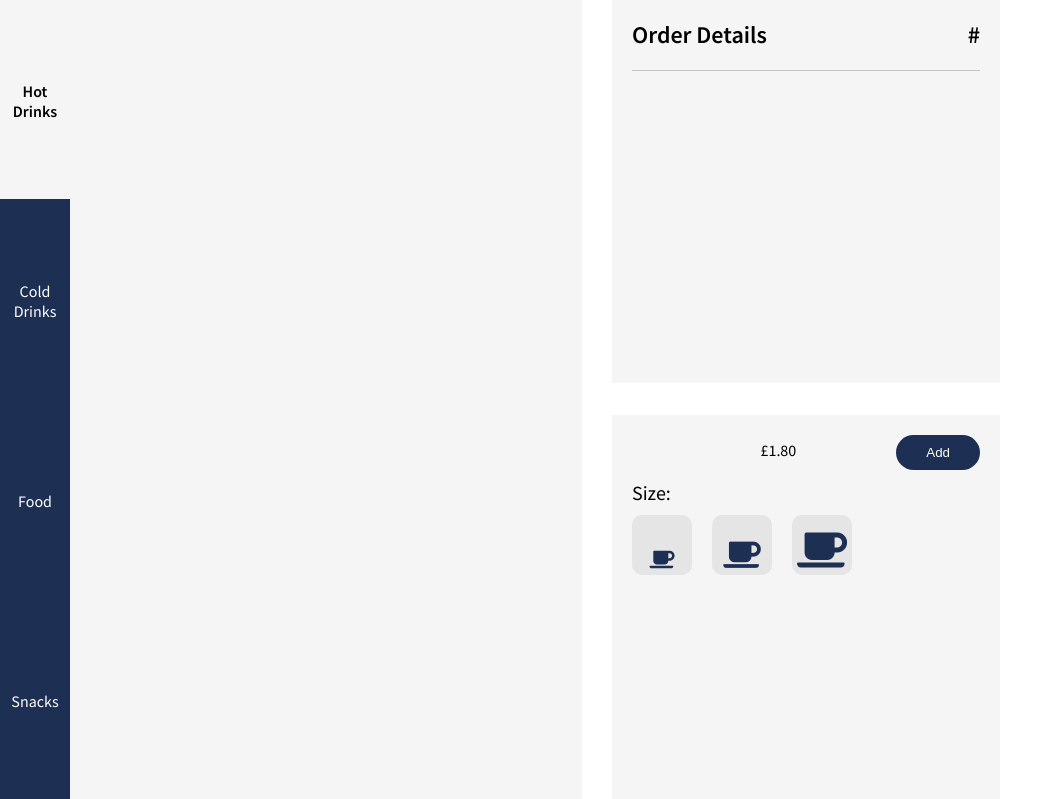
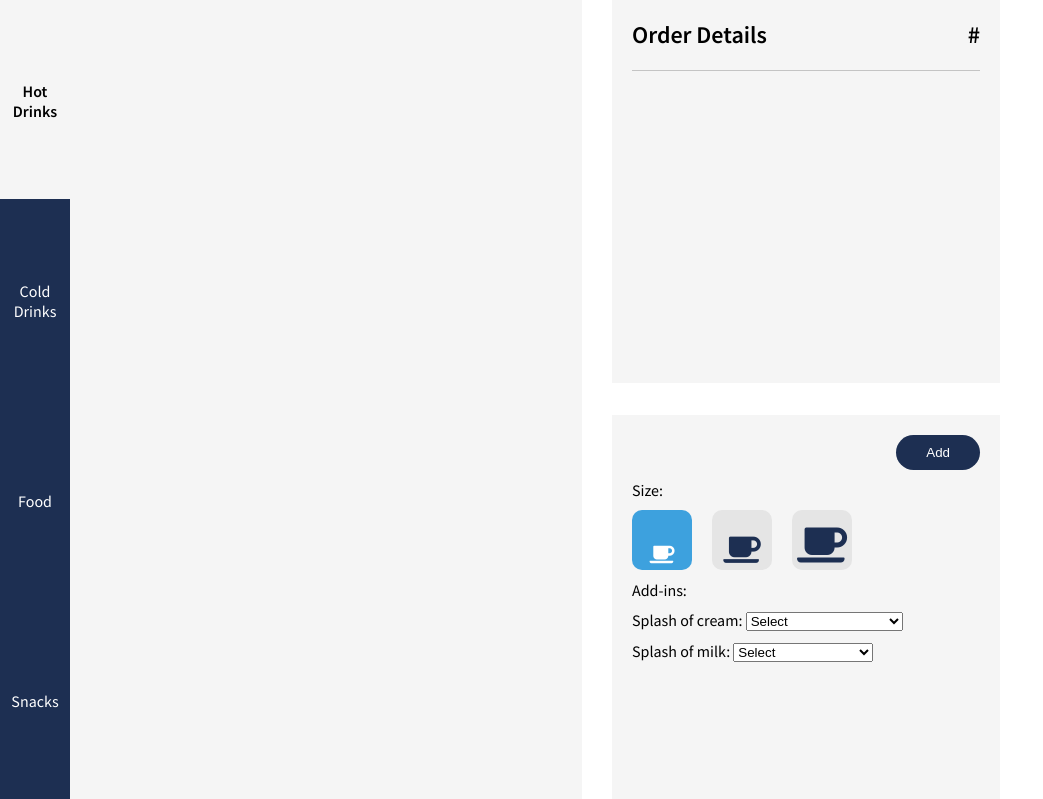
Before and after one commit to sambrock/CoffeePal, a PHP site: page /order.php in a window 1280 px wide. Shown: the part 75-874 px from the top of the page, without its empty margins (0-1043 px from the left). Run offline with PHP 8.4, Linux system fonts and the light colour scheme; data that the repository does not hold is empty; some libraries are stand-ins or nearby versions.

Commit message:
Added options for different items.

```diff
--- a/current_order_loop.php
+++ b/current_order_loop.php
@@ -1,8 +1,9 @@
 <?php
 include("current_order.php");
+
 foreach($current_order as $item){
     echo "<div class='order-item'>";
-    echo "<span class='order-item-name'>{$item["item_name"]}</span><span class='order-item-price'>£{$item["item_price"]}</span><span class='delete' data-order-item-id='{$item["order_item_id"]}'></span>";
+    echo "<span class='current-order-item-name'>{$item["item_name"]}</span><span class='current-order-item-price'>£{$item["item_price"]}</span><span class='delete' data-order-item-id='{$item["order_item_id"]}'></span>";
     echo "</div>";
 }
 ?>
--- a/order.php
+++ b/order.php
@@ -30,8 +30,8 @@ include("current_order.php");
                     <div class="item-btns-container" id="hot-drinks">
                         <?php
                         foreach($hot_drinks as $item){
-                            echo "<div class='item-btn'>";
-                            echo "<span class='item-name'>{$item["item_name"]}</span><span class='item-price'>£{$item["item_price"]}</span><span class='item-id' data-id='{$item["item_id"]}'></span><span class='item-type' data-type='{$item["item_type"]}'></span>";
+                            echo "<div class='item-btn' data-item-name='{$item["item_name"]}' data-item-price='{$item["item_price"]}' data-id='{$item["item_id"]}' data-type='{$item["item_type"]}'>";
+                            echo "<span class='item-name' >{$item["item_name"]}</span><span class='item-price' >£{$item["item_price"]}</span>";
                             echo "</div>";
                         }
                         ?>
@@ -39,8 +39,8 @@ include("current_order.php");
                     <div class="item-btns-container" id="cold-drinks">
                         <?php
                         foreach($cold_drinks as $item){
-                            echo "<div class='item-btn'>";
-                            echo "<span class='item-name'>{$item["item_name"]}</span><span class='item-price'>£{$item["item_price"]}</span><span class='item-id' data-id='{$item["item_id"]}'></span><span class='item-type' data-type='{$item["item_type"]}'></span>";
+                            echo "<div class='item-btn' data-item-name='{$item["item_name"]}' data-item-price='{$item["item_price"]}' data-item-id='{$item["item_id"]}' data-item-type='{$item["item_type"]}'>";
+                            echo "<span class='item-name' >{$item["item_name"]}</span><span class='item-price' >£{$item["item_price"]}</span>";
                             echo "</div>";
                         }
                         ?>
@@ -48,8 +48,8 @@ include("current_order.php");
                     <div class="item-btns-container" id="food">
                         <?php
                         foreach($food as $item){
-                            echo "<div class='item-btn'>";
-                            echo "<span class='item-name'>{$item["item_name"]}</span><span class='item-price'>£{$item["item_price"]}</span><span class='item-id' data-id='{$item["item_id"]}'></span><span class='item-type' data-type='{$item["item_type"]}'></span>";
+                            echo "<div class='item-btn' data-item-name='{$item["item_name"]}' data-item-price='{$item["item_price"]}' data-id='{$item["item_id"]}' data-type='{$item["item_type"]}'>";
+                            echo "<span class='item-name' >{$item["item_name"]}</span><span class='item-price' >£{$item["item_price"]}</span>";
                             echo "</div>";
                         }
                         ?>
@@ -57,8 +57,8 @@ include("current_order.php");
                     <div class="item-btns-container" id="snacks">
                         <?php
                         foreach($snacks as $item){
-                            echo "<div class='item-btn'>";
-                            echo "<span class='item-name'>{$item["item_name"]}</span><span class='item-price'>£{$item["item_price"]}</span><span class='item-id' data-id='{$item["item_id"]}'></span><span class='item-type' data-type='{$item["item_type"]}'></span>";
+                            echo "<div class='item-btn' data-item-name='{$item["item_name"]}' data-item-price='{$item["item_price"]}' data-id='{$item["item_id"]}' data-type='{$item["item_type"]}'>";
+                            echo "<span class='item-name' >{$item["item_name"]}</span><span class='item-price' >£{$item["item_price"]}</span>";
                             echo "</div>";
                         }
                         ?>
@@ -74,17 +74,43 @@ include("current_order.php");
                         <div id="current-order-items"></div>
                     </div>
                     <div class="order-options">
-                        <div class="order-options-header">
-                            <h2 id="order-item-name"></h2>
-                            <span class="order-item-price">£1.80</span>
-                            <button class="add-btn">Add</button>
+                        <div class="option-item-header">
+                            <span id="option-item-name" data-item-id=""></span>
+                            <span id="option-item-price" data-item-price=""></span>
+                            <button id="add-btn">Add</button>
                         </div>
-                        <div class="option" id="order-size">
+                        <div class="option-list"></div>
+                        <div class="option" id="size">
                             <div class="option-header">Size:</div>
                             <div class="option-inputs">
-                                <div class="size-btn"><i class="fas fa-coffee" id="small-size"></i></div>
-                                <div class="size-btn"><i class="fas fa-coffee" id="medium-size"></i></div>
-                                <div class="size-btn"><i class="fas fa-coffee" id="large-size"></i></div>
+                                <div class="size-btn active" data-size="small" data-price="0" data-option-name="Small"><i class="fas fa-coffee" id="small-size"></i></div>
+                                <div class="size-btn" data-size="medium" data-price="0.20" data-option-name="Medium"><i class="fas fa-coffee" id="medium-size"></i></div>
+                                <div class="size-btn" data-size="large" data-price="0.40" data-option-name="Large"><i class="fas fa-coffee" id="large-size"></i></div>
+                            </div>
+                        </div>
+                        <div class="option-header">Add-ins:</div>
+                        <div class="option" id="add-ins">
+                            <div class="option-inputs">
+                                <label>Splash of cream:
+                                    <select class="option-add-in" id="cream">
+                                        <option value="0" hidden>Select</option>
+                                        <option value="1" data-option-name="Extra Splash of Cream" data-price="0">Extra Splash of Cream</option>
+                                        <option value="2" data-option-name="Light Splash of Cream" data-price="0">Light Splash of Cream</option>
+                                        <option value="3" data-option-name="Splash of Cream" data-price="0">Splash of Cream</option>
+                                    </select>
+                                </label>
+                            </div>
+                        </div>
+                        <div class="option" id="add-ins">
+                            <div class="option-inputs">
+                                <label>Splash of milk:
+                                    <select class="option-add-in" id="milk">
+                                        <option value="0" hidden>Select</option>
+                                        <option value="1" data-option-name="Extra Splash of Milk" data-price="0">Extra Splash of Milk</option>
+                                        <option value="2" data-option-name="Light Splash of Milk" data-price="0">Light Splash of Milk</option>
+                                        <option value="3" data-option-name="Splash of Milk" data-price="0">Splash of Milk</option>
+                                    </select>
+                                </label>
                             </div>
                         </div>
                     </div>
--- a/style/style.css
+++ b/style/style.css
@@ -118,13 +118,13 @@ h1,h2,h3{
     display: flex;
     padding: 10px 0;
 }
-.order-item-name{
+.current-order-item-name{
     display: inline-block;
     font-weight: 600;
     font-size: 20px;
 }
-.order-item-price{
-    margin: 0 100px 0 auto;
+.current-order-item-price{
+    margin: 0 110px 0 auto;
     font-size: 16px;
     position: relative;
     top:5px;
@@ -163,10 +163,10 @@ h1,h2,h3{
     height: 48%;
     box-sizing: border-box;
 }
-.order-options-header{
+.option-item-header{
     display: flex;
 }
-.add-btn{
+#add-btn{
     border: none;
     outline: none;
     background: #1D2F52;
@@ -175,18 +175,38 @@ h1,h2,h3{
     border-radius: 20px;
     cursor: pointer;
 }
-.add-btn:hover{
+#add-btn:hover{
     background: #101e2c;
 }
 .option{
     margin: 10px 0;
 }
-.option-header{
+#option-item-name{
+    display: inline-block;
+    font-weight: 600;
     font-size: 20px;
-    margin: 10px 0;
+}
+#option-item-price{
+    margin: 0 40px 0 auto;
+    font-size: 16px;
+    position: relative;
+    top:5px;
 }
 .option-inputs{
     display: flex;
+}
+.option-header{
+    font-size: 16px;
+    margin: 10px 0;
+}
+.option-list{
+
+}
+.option-added{
+    display: flex;
+}
+.option-added-price{
+    margin: 0 124px 0 auto;
 }
 .size-btn{
     height: 60px;
@@ -204,6 +224,12 @@ h1,h2,h3{
 .size-btn:hover{
     background: #c4c4c4;
 }
+.size-btn.active{
+    background: #3da1de;
+}
+.size-btn.active > i{
+    color: #fff;
+}
 .fas.fa-coffee{
     position: absolute;
     bottom: 5px;
```
Also changed, not shown: js.js (+100 -18 lines).
